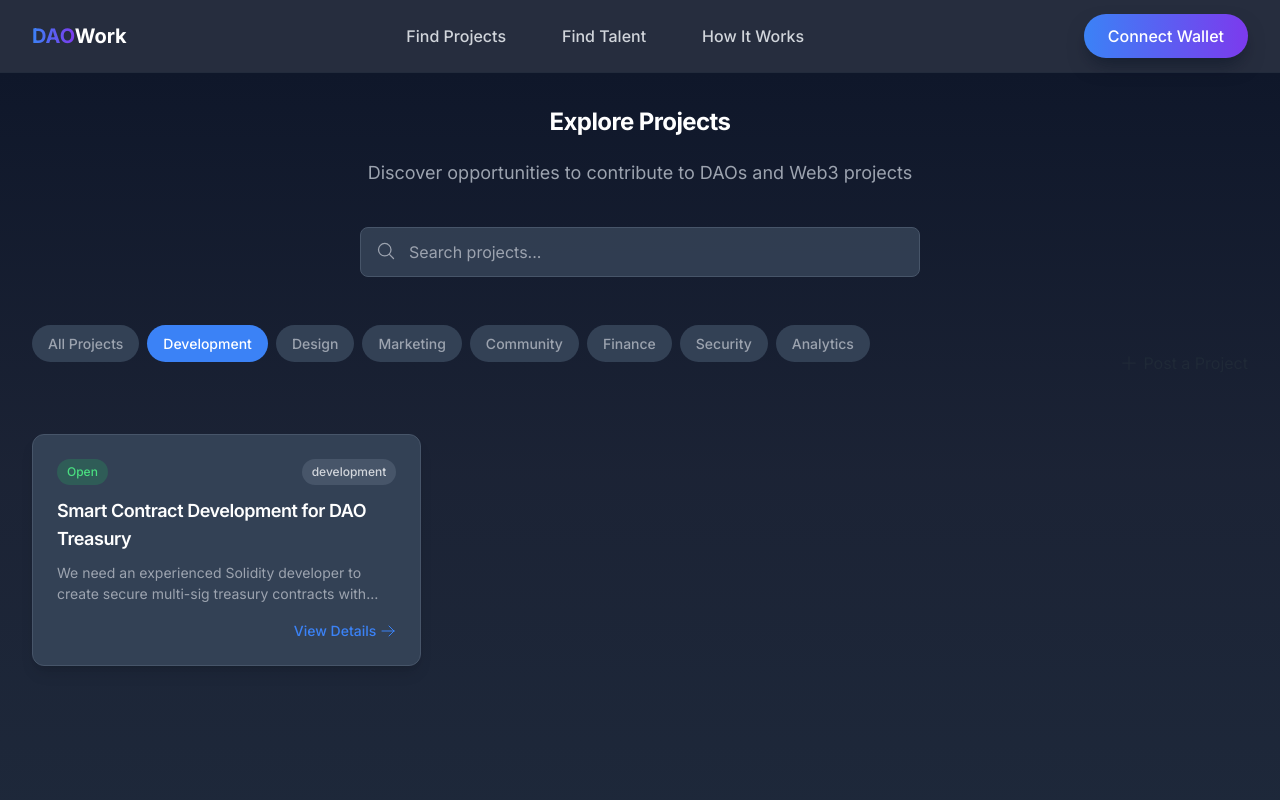
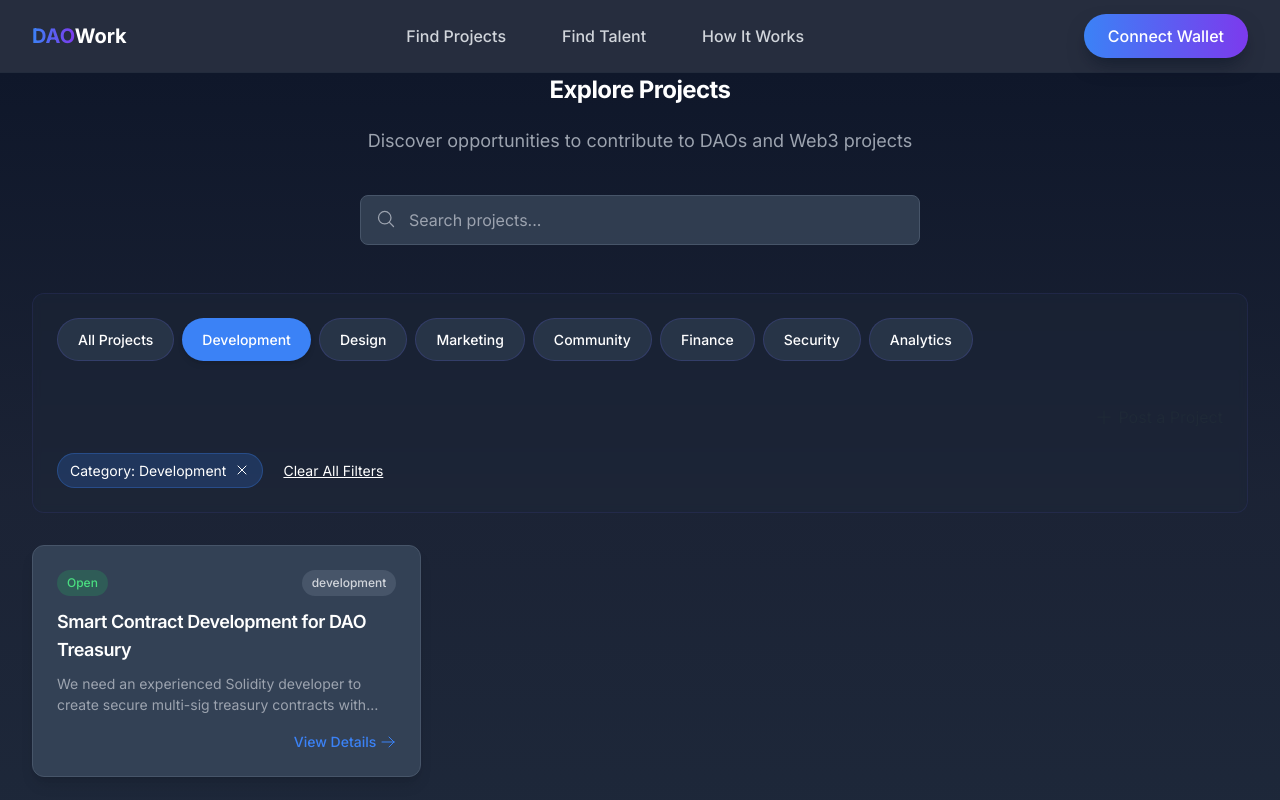
Before and after one commit to jmcbca04/dao-work, a Next.js app: page /projects in a window 1280 px wide. Both pictures are taken after a click on the button "Development". Shown: the top 800 px of the page. Built offline with nearby package versions, Linux system fonts and the light colour scheme.

Commit message:
updating layouts

```diff
--- a/src/app/projects/page.tsx
+++ b/src/app/projects/page.tsx
@@ -10,9 +10,9 @@ export const metadata: Metadata = {
 export default function ProjectsPage() {
   return (
     <div className="w-full bg-gradient-to-b from-dark-900 via-dark-900/95 to-dark-800 min-h-screen">
-      <div className="pt-2 sm:pt-8 pb-16 sm:pb-24">
+      <div className="pb-24">
         <ProjectsHeader />
-        <div className="container mx-auto px-4 sm:px-8">
+        <div className="container mx-auto px-4 md:px-8 mt-8">
           <ProjectsList />
         </div>
       </div>
--- a/src/components/sections/projects/CategoryFilter.tsx
+++ b/src/components/sections/projects/CategoryFilter.tsx
@@ -21,26 +21,28 @@ const categories = [
 export default function CategoryFilter({ selectedCategory, setSelectedCategory }: CategoryFilterProps) {
   return (
     <motion.div
-      className="mb-8 overflow-x-auto"
+      className="mb-8"
       initial={{ opacity: 0, y: 10 }}
       animate={{ opacity: 1, y: 0 }}
       transition={{ duration: 0.4, delay: 0.3 }}
     >
-      <div className="flex space-x-2 pb-2">
+      <div className="overflow-x-auto pb-3 hide-scrollbar">
+        <div className="flex flex-wrap gap-2">
           {categories.map((category) => (
             <button
               key={category.id}
               onClick={() => setSelectedCategory(category.id)}
-            className={`px-4 py-2 rounded-full text-sm font-medium whitespace-nowrap transition-all duration-300
+              className={`px-5 py-2.5 rounded-full text-sm font-medium whitespace-nowrap transition-all duration-300
                 ${selectedCategory === category.id
-                ? 'bg-primary text-white'
-                : 'bg-dark-700 text-gray-400 hover:bg-dark-600 hover:text-white'}`
+                  ? 'bg-primary text-white shadow-md'
+                  : 'bg-dark-700/60 text-white hover:bg-dark-600 border border-indigo-500/20'}`
               }
             >
               {category.name}
             </button>
           ))}
         </div>
+      </div>
     </motion.div>
   );
 }
--- a/src/components/sections/projects/ProjectsList.tsx
+++ b/src/components/sections/projects/ProjectsList.tsx
@@ -23,17 +23,23 @@ export default function ProjectsList() {
   }, [selectedCategory]);
 
   return (
-    <div className="mt-2">
-      <div className="flex flex-col sm:flex-row justify-between items-start sm:items-center gap-3 mb-6 sm:mb-8">
-        <div className="w-full sm:w-auto">
+    <div>
+      {/* Filters Section - Styled to match talent page */}
+      <div className="mb-8 bg-dark-800/40 p-6 rounded-xl border border-indigo-500/10 backdrop-blur-sm">
         <CategoryFilter
           selectedCategory={selectedCategory}
           setSelectedCategory={setSelectedCategory}
         />
+
+        <div className="flex flex-col sm:flex-row justify-between items-start sm:items-center gap-4 mt-6">
+          {/* This is where advanced filters would go on the talent page */}
+          <div className="w-full sm:w-auto order-2 sm:order-1">
+            {/* Placeholder for future advanced filters */}
           </div>
 
+          {/* Post Project button */}
           <motion.button
-          className="btn btn-primary normal-case w-full sm:w-auto"
+            className="btn btn-primary normal-case w-full sm:w-auto order-1 sm:order-2"
             initial={{ opacity: 0, y: 10 }}
             animate={{ opacity: 1, y: 0 }}
             transition={{ duration: 0.4, delay: 0.3 }}
@@ -45,6 +51,31 @@ export default function ProjectsList() {
               Post a Project
             </span>
           </motion.button>
+        </div>
+
+        {/* Active filters display - For visual consistency with talent page */}
+        {selectedCategory !== 'all' && (
+          <div className="flex flex-wrap gap-2 mt-6">
+            <span className="bg-primary/20 text-white px-3 py-1.5 text-sm rounded-full flex items-center border border-primary/30">
+              Category: {selectedCategory.charAt(0).toUpperCase() + selectedCategory.slice(1)}
+              <button
+                onClick={() => setSelectedCategory('all')}
+                className="ml-2 hover:text-primary"
+              >
+                <svg xmlns="http://www.w3.org/2000/svg" fill="none" viewBox="0 0 24 24" strokeWidth={1.5} stroke="currentColor" className="w-4 h-4">
+                  <path strokeLinecap="round" strokeLinejoin="round" d="M6 18L18 6M6 6l12 12" />
+                </svg>
+              </button>
+            </span>
+
+            <button
+              onClick={() => setSelectedCategory('all')}
+              className="text-white hover:text-primary px-3 py-1.5 text-sm underline"
+            >
+              Clear All Filters
+            </button>
+          </div>
+        )}
       </div>
 
       {filteredProjects.length > 0 ? (
@@ -62,8 +93,8 @@ export default function ProjectsList() {
         </div>
       ) : (
         <div className="text-center py-12 sm:py-20">
-          <h3 className="text-xl text-gray-400 mb-4">No projects found</h3>
-          <p className="text-gray-500">
+          <h3 className="text-xl text-white mb-4">No projects found</h3>
+          <p className="text-white/80">
             Try adjusting your filters or{" "}
             <button
               onClick={() => setSelectedCategory("all")}
```
Lines whose indentation alone changed are shown as unchanged.
